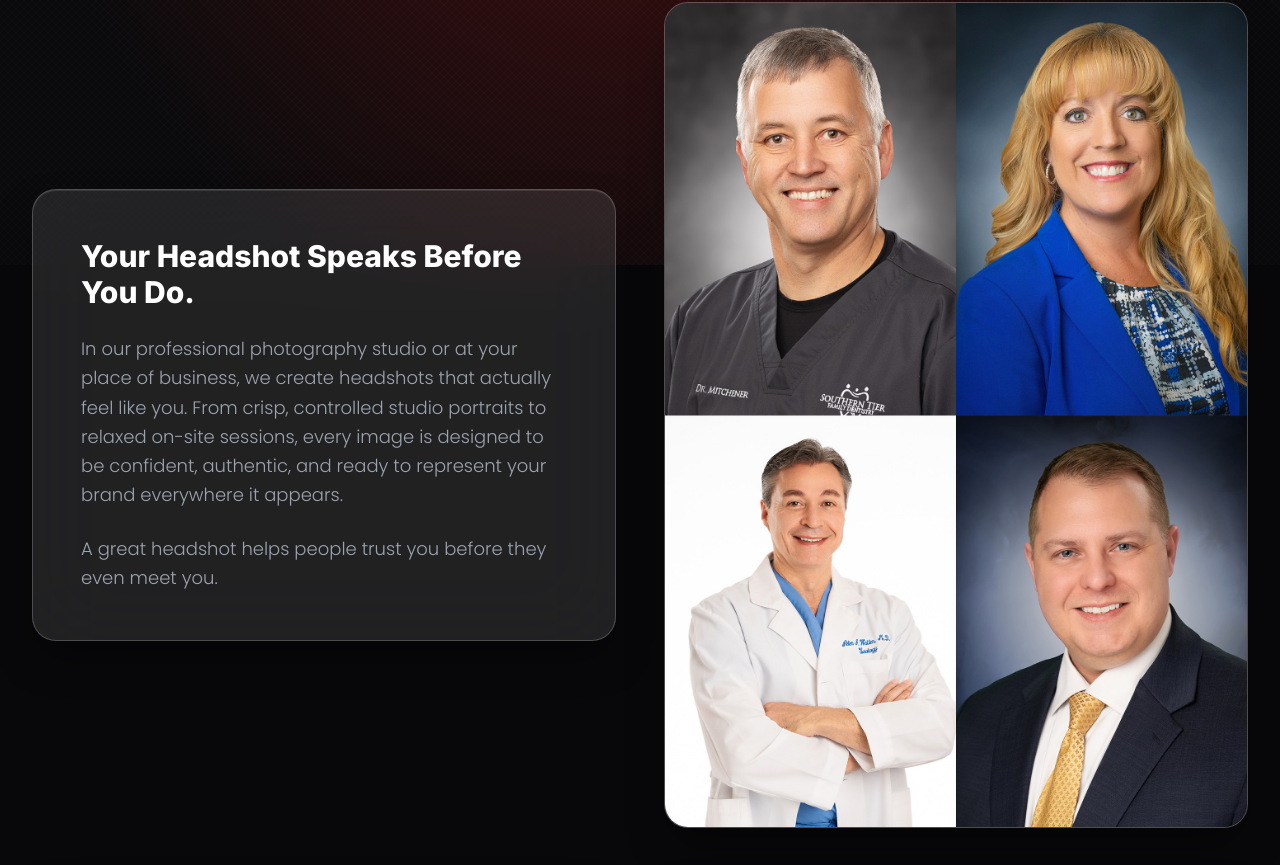
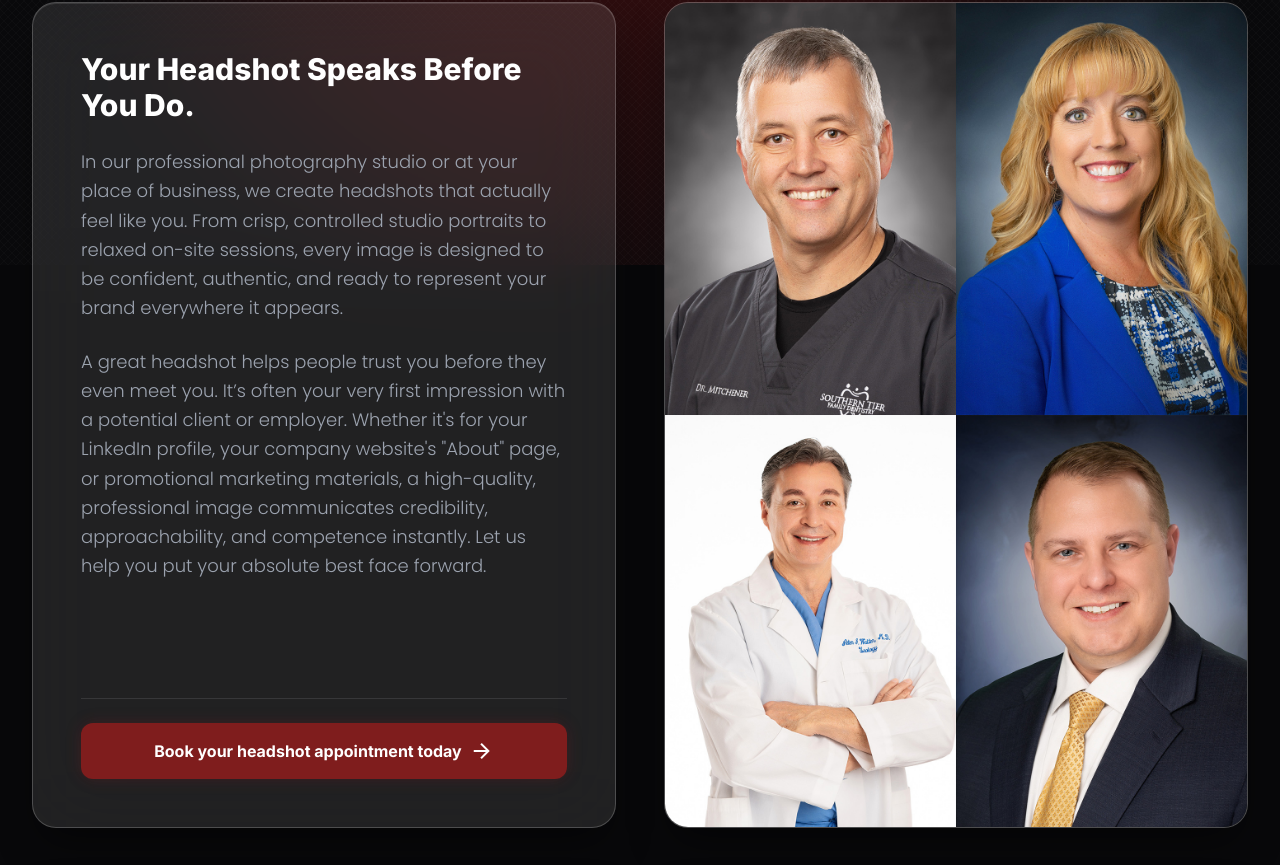
Before and after one commit to rsigler3/click-media-site, a plain HTML site: page photography-video.html in a window 1280 px wide. Shown: the part 535-1400 px from the top of the page. Drawn offline with nearby package versions, Linux system fonts and the light colour scheme.

Commit message:
Update photography-video.html

```diff
--- a/photography-video.html
+++ b/photography-video.html
@@ -172,18 +172,32 @@
 
             <div class="space-y-12">
                 <!-- Photography Section -->
-                <div class="grid grid-cols-1 lg:grid-cols-2 gap-12 items-center">
-                    <div class="glass-panel rounded-3xl p-8 lg:p-12">
+                <div class="grid grid-cols-1 lg:grid-cols-2 gap-12 items-stretch">
+                    <div class="glass-panel rounded-3xl p-8 lg:p-12 flex flex-col h-full">
+                        <div class="flex-grow">
                             <h2 class="text-3xl font-extrabold text-white mb-6">Your Headshot Speaks Before You Do.</h2>
                             <p class="text-gray-400 mb-6 font-light text-lg leading-relaxed">
                                 In our professional photography studio or at your place of business, we create headshots
                                 that actually feel like you. From crisp, controlled studio portraits to relaxed on-site
-                            sessions, every image is designed to be confident, authentic, and ready to represent your
+                                sessions, every image is designed to be confident, authentic, and ready to represent
+                                your
                                 brand everywhere it appears.
                             </p>
-                        <p class="text-gray-400 font-light text-lg leading-relaxed">
-                            A great headshot helps people trust you before they even meet you.
+                            <p class="text-gray-400 mb-8 font-light text-lg leading-relaxed">
+                                A great headshot helps people trust you before they even meet you. It’s often your very
+                                first impression with a potential client or employer. Whether it's for your LinkedIn
+                                profile, your company website's "About" page, or promotional marketing materials, a
+                                high-quality, professional image communicates credibility, approachability, and
+                                competence instantly. Let us help you put your absolute best face forward.
                             </p>
+                        </div>
+                        <div class="mt-auto pt-6 border-t border-white/10">
+                            <a href="contact.html"
+                                class="inline-flex items-center justify-center px-8 py-4 bg-primary text-white font-bold rounded-xl hover:bg-primary-hover transition-all w-full shadow-[0_0_15px_rgba(127,29,29,0.3)] hover:shadow-[0_0_25px_rgba(127,29,29,0.5)]">
+                                Book your headshot appointment today <span
+                                    class="material-symbols-outlined ml-2">arrow_forward</span>
+                            </a>
+                        </div>
                     </div>
                     <div class="rounded-3xl overflow-hidden glass-panel h-full">
                         <img src="images/photo/headshots.jpg" alt="Professional Headshots"
```
Lines whose indentation alone changed are shown as unchanged.
